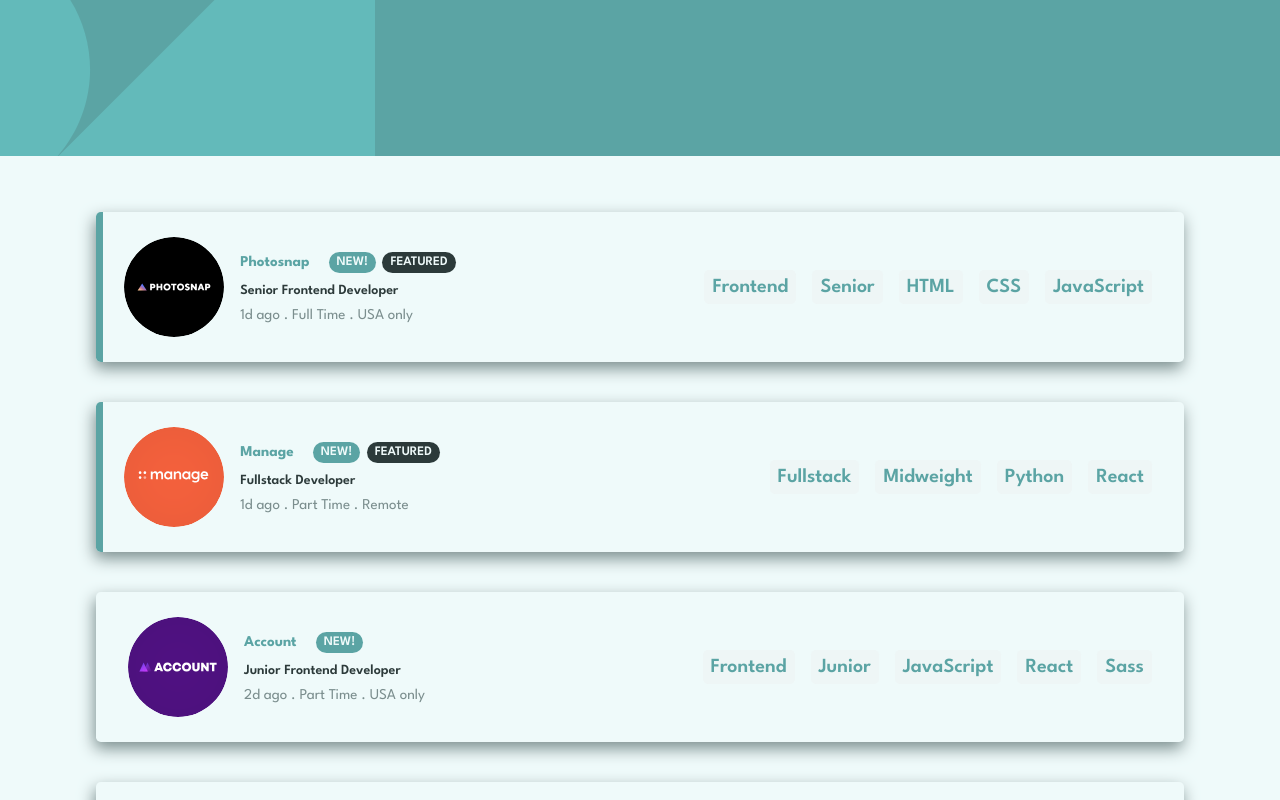
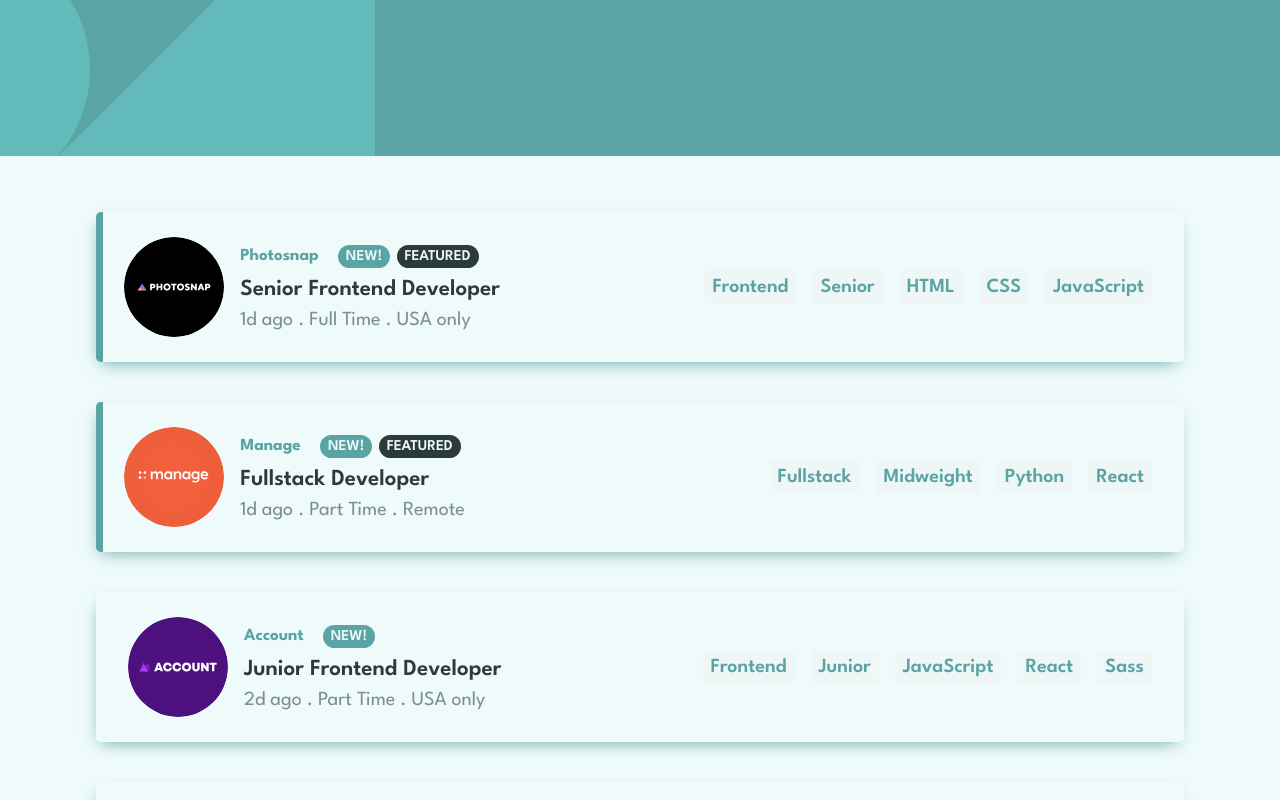
Before and after one commit to Yole-dev/Static-job-listing, a React (Create React App) app: page / in a window 1280 px wide. Shown: the top 800 px of the page. Built offline with nearby package versions, Linux system fonts and the light colour scheme.

Commit message:
Adjusted the size of certain elements in the job-card element and adjusted the box-shadow

```diff
--- a/src/index.css
+++ b/src/index.css
@@ -74,7 +74,7 @@ button:focus {
   height: 250px;
   background: var(--background-color);
   border-radius: 0.3rem;
-  box-shadow: -0.1rem 0.4rem 1rem var(--gray-cyan);
+  box-shadow: -0.1rem 0.4rem 1rem -0.4rem var(--primary-color);
 }
 
 .filtered {
@@ -111,13 +111,13 @@ button:focus {
   gap: 0.7rem;
 }
 
-.sub-container-desktop > p:first-of-type {
+.position {
   font-size: 14px;
   font-weight: 600;
   color: var(--dark-cyan);
 }
 
-.sub-container-desktop > p:last-of-type {
+.timeline {
   color: var(--gray-cyan);
   font-size: 15px;
 }
@@ -214,15 +214,15 @@ hr {
   }
 
   .company {
+    font-size: 17px;
+  }
+
+  .job-status p {
     font-size: 15px;
   }
 
-  .job-status p {
-    font-size: 13px;
-  }
-
   .position {
-    font-size: 20px;
+    font-size: 23px;
   }
 
   .timeline {
```
